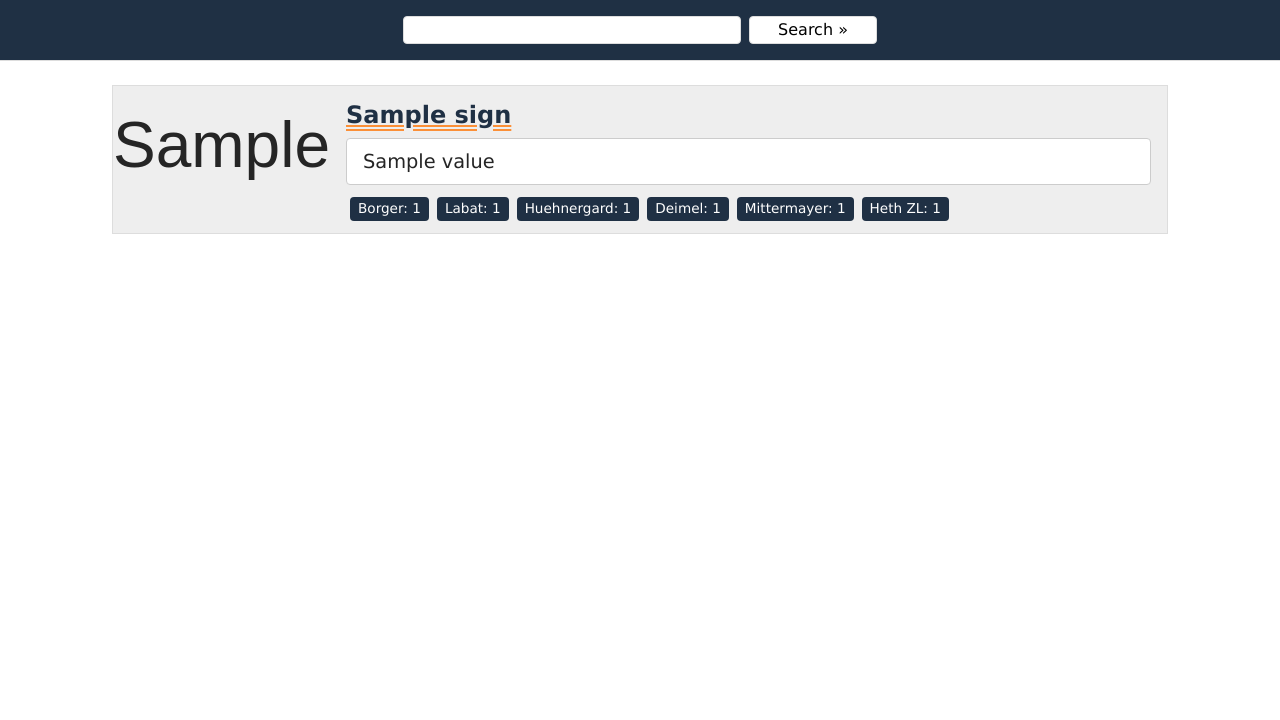
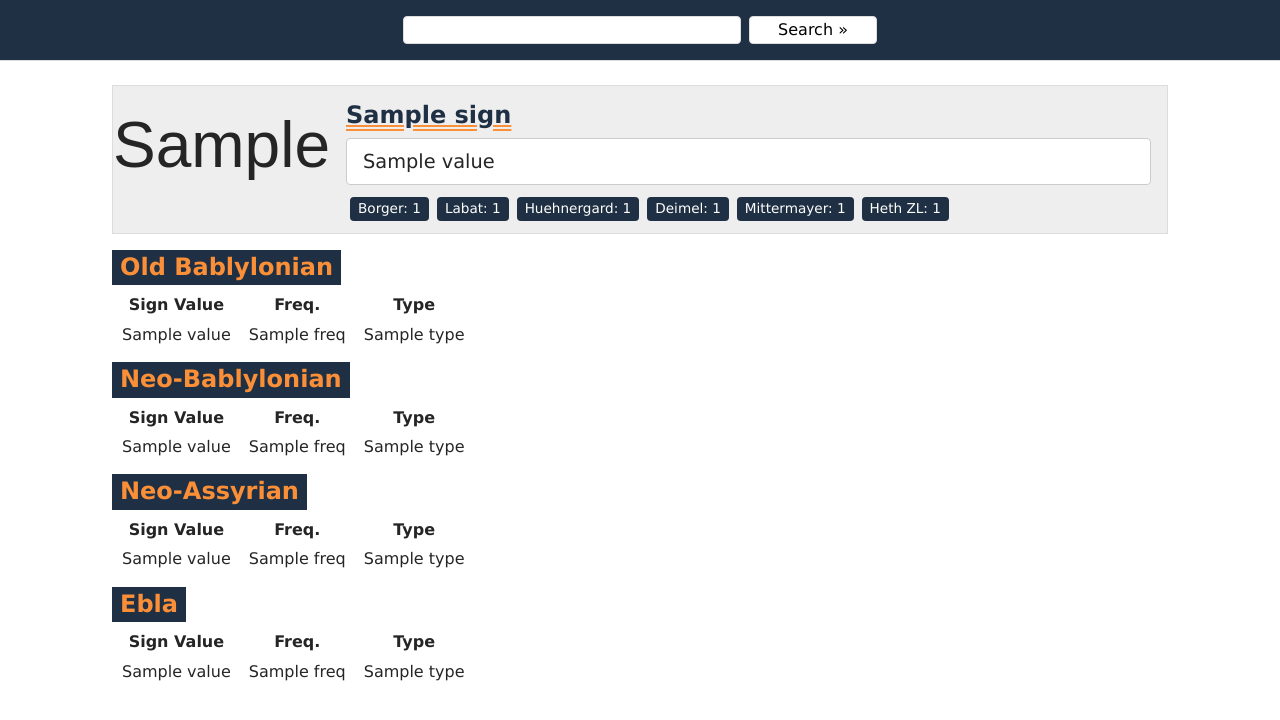
Before and after one commit to jackweinbender/zeichenliste, a Flask app: template templates/sign.html in a window 1280 px wide. Shown: the top 720 px of the page. Run offline with Flask 2, Linux system fonts and the light colour scheme; the template is opened without the code that fills it: most values are stand-ins (such as "Sample title", 1, 10 or a date in 2020); some web fonts are replaced.

Commit message:
Super-simple stats

```diff
--- a/app.py
+++ b/app.py
@@ -8,6 +8,15 @@ with open('data/signlist.json', encoding='utf-8') as f:
     sign_list = json.load(f)
 with open('data/search_index.json', encoding='utf-8') as f:
     search_index = json.load(f)
+
+with open('data/freq_ebla.json', encoding='utf-8') as f:
+    stats_ebla = json.load(f)
+with open('data/freq_na.json', encoding='utf-8') as f:
+    stats_na = json.load(f)
+with open('data/freq_nb.json', encoding='utf-8') as f:
+    stats_nb = json.load(f)
+with open('data/freq_ob.json', encoding='utf-8') as f:
+    stats_ob = json.load(f)
 
 @app.route('/')
 def search():
@@ -50,7 +59,13 @@ def sign(sign_id):
     sign = sign_by_id(sign_id)
 
     if sign:
-        return render_template("sign.html", sign=sign)
+        stats = {
+            "ebla": stats_ebla[sign_id],
+            "na": stats_na[sign_id],
+            "nb": stats_nb[sign_id],
+            "ob": stats_ob[sign_id],
+        }
+        return render_template("sign.html", sign=sign, stats=stats)
     else:
         return redirect(url_for('home'))
 
--- a/static/style.css
+++ b/static/style.css
@@ -164,3 +164,10 @@ a:hover{
 .value:not(:last-child)::after {
     content: '\00B7'
 }
+.stats-section tr:nth-of-type(2n) {
+    background-color: #ccc;
+}
+.stats-section td {
+    padding: 0.5rem;
+
+}
--- a/templates/sign.html
+++ b/templates/sign.html
@@ -22,4 +22,90 @@
       <span class="signlist-id-badge">Heth ZL: {{sign.hethzl_id}}</span>
     </div>
   </div>
+  <div class="stats">
+    <div class="stats-section">
+      <h2>Old Bablylonian</h2>
+      <table>
+        <thead>
+          <tr>
+            <th>Sign Value</th>
+            <th>Freq.</th>
+            <th>Type</th>
+          </tr>
+        </thead>
+        <tbody>
+          {% for ob in stats['ob'] %}
+          <tr>
+            <td>{{ob.value}}</td>
+            <td>{{ob.freq}}</td>
+            <td>{{ob.type}}</td>
+          </tr>
+          {% endfor %}
+        </tbody>
+      </table>
+    </div>
+    <div class="stats-section">
+      <h2>Neo-Bablylonian</h2>
+      <table>
+        <thead>
+          <tr>
+            <th>Sign Value</th>
+            <th>Freq.</th>
+            <th>Type</th>
+          </tr>
+        </thead>
+        <tbody>
+          {% for nb in stats['nb'] %}
+          <tr>
+            <td>{{nb.value}}</td>
+            <td>{{nb.freq}}</td>
+            <td>{{nb.type}}</td>
+          </tr>
+          {% endfor %}
+        </tbody>
+      </table>
+    </div>
+    <div class="stats-section">
+      <h2>Neo-Assyrian</h2>
+      <table>
+        <thead>
+          <tr>
+            <th>Sign Value</th>
+            <th>Freq.</th>
+            <th>Type</th>
+          </tr>
+        </thead>
+        <tbody>
+          {% for na in stats['na'] %}
+          <tr>
+            <td>{{na.value}}</td>
+            <td>{{na.freq}}</td>
+            <td>{{na.type}}</td>
+          </tr>
+          {% endfor %}
+        </tbody>
+      </table>
+    </div>
+    <div class="stats-section">
+      <h2>Ebla</h2>
+      <table>
+        <thead>
+          <tr>
+            <th>Sign Value</th>
+            <th>Freq.</th>
+            <th>Type</th>
+          </tr>
+        </thead>
+        <tbody>
+          {% for ebla in stats['ebla'] %}
+          <tr>
+            <td>{{ebla.value}}</td>
+            <td>{{ebla.freq}}</td>
+            <td>{{ebla.type}}</td>
+          </tr>
+          {% endfor %}
+        </tbody>
+      </table>
+    </div>
+  </div>
 {% endblock %}
```
